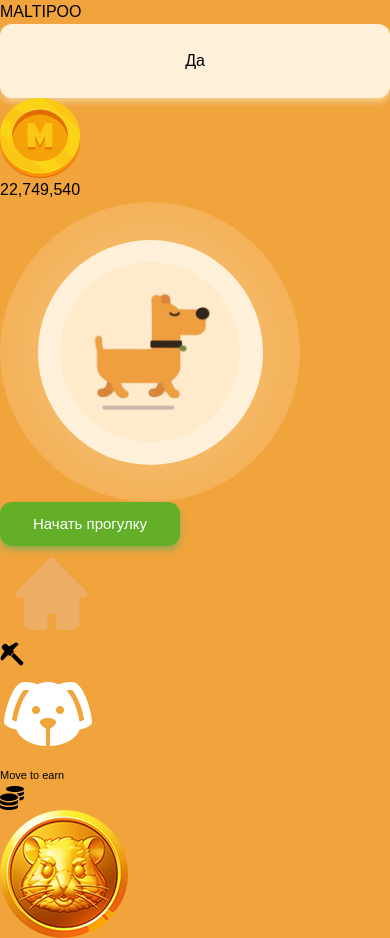
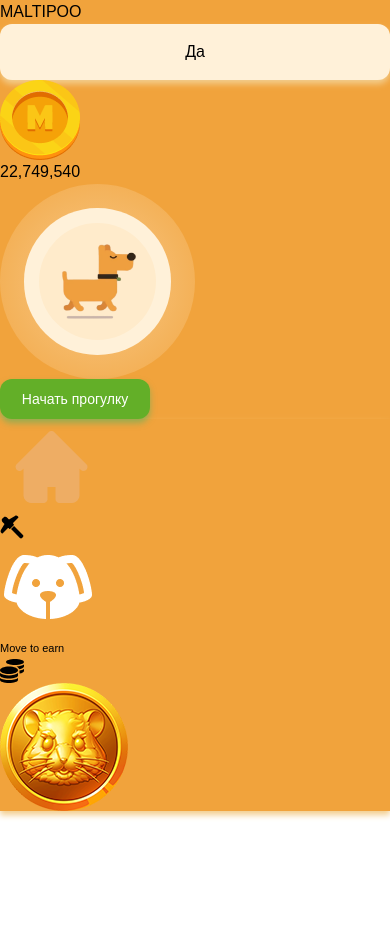
Before and after one commit to RHVM21/bot, a React (Vite) app: page / in a window 390 px wide. After the commit the page ends 844 px from the top, so only its background shows below. Built offline with nearby package versions, Linux system fonts and the light colour scheme.

Commit message:
Add files via upload

```diff
--- a/index.html
+++ b/index.html
@@ -3,7 +3,7 @@
   <head>
     <meta charset="UTF-8" />
     <link rel="icon" type="image/svg+xml" href="/vite.svg" />
-    <meta name="viewport" content="width=device-width, initial-scale=1.0" />
+    <meta name="viewport" content="width=device-width, initial-scale=1.0, maximum-scale=1.0, user-scalable=no" />
     <title>Hamster Kombat Clone</title>
   </head>
   <body>
--- a/src/App.css
+++ b/src/App.css
@@ -44,24 +44,26 @@
 
 .big-circle {
   background: radial-gradient(circle, #ffebcb89, hwb(36 80% 0% / 0.056));
-  width: 400px; /* Увеличьте размер */
-  height: 400px; /* Увеличьте размер */
+  width: 50vw; /* Adjusted to viewport width */
+  height: 50vw; /* Adjusted to viewport width */
+  max-width: 400px;
+  max-height: 400px;
 }
 
 .middle-circle {
   background: radial-gradient(circle, #FFF1D9, #FFF1D9);
-  width: 75%; /* Эти размеры можно также увеличить при необходимости */
+  width: 75%;
   height: 75%;
 }
 
 .small-circle {
   background: radial-gradient(circle, #FFEBCB, #FFEBCB);
-  width: 80%; /* Эти размеры можно также увеличить при необходимости */
+  width: 80%;
   height: 80%;
 }
 
 .small-image {
-  width: 75%; /* Эти размеры можно также увеличить при необходимости */
+  width: 75%;
   height: 75%;
   object-fit: contain;
 }
@@ -70,21 +72,20 @@
 .start-button {
   background-color: #63af28; /* Зеленый цвет по умолчанию */
   color: white;
-  padding: 16px 30px;
+  padding: 0.5rem 1.5rem;
   border: none;
   border-radius: 12px;
-  font-size: 15px;
+  font-size: 1rem;
   cursor: pointer;
   position: relative;
   box-shadow: 0 4px 6px rgba(105, 176, 89, 0.66);
-  transition: background-color 0.3s ease; /* Плавное изменение цвета */
+  transition: background-color 0.3s ease;
   display: inline-flex;
   align-items: center;
   justify-content: center;
-  width: 180px; /* Фиксированная ширина */
-  height: 44px; /* Фиксированная высота */
+  width: 180px;
+  height: 44px;
 }
-
 
 /* Кнопка для состояния "Закончить" */
 .bg-orange-500 {
@@ -95,17 +96,15 @@
   background-color: #45a049; /* Темно-зеленый цвет при наведении */
 }
 
-
 .bg-orange-500:hover {
   background-color: #e18b2d; /* Темно-оранжевый цвет при наведении */
 }
-
 
 /* Yellow rectangle styling */
 .yellow-rectangle {
   background-color: #FFF1D9;
   color: black;
-  padding: 32px 175px;
+  padding: 2rem 3rem;
   border-radius: 12px;
   text-align: center;
   box-shadow: 0 4px 6px rgb(243, 206, 142);
@@ -120,11 +119,11 @@
 /* Responsive styles */
 @media (max-width: 768px) {
   .yellow-rectangle {
-    padding: 25px 165px; /* Adjust padding for smaller screens */
+    padding: 1.5rem 2rem; /* Adjust padding for smaller screens */
   }
 
   .start-button {
-    padding: 8px 24px; /* Adjust padding for smaller screens */
+    padding: 0.5rem 1rem; /* Adjust padding for smaller screens */
   }
 
   .circle {
@@ -137,17 +136,41 @@
   }
 
   .middle-circle {
-    width: 75%; /* Увеличьте размер */
-    height: 75%; /* Увеличьте размер */
+    width: 75%;
+    height: 75%;
   }
 
   .small-circle {
-    width: 80%; /* Увеличьте размер */
-    height: 80%; /* Увеличьте размер */
+    width: 80%;
+    height: 80%;
   }
 
   .small-image {
-    width: 70%; /* Увеличьте размер */
-    height: 70%; /* Увеличьте размер */
+    width: 70%;
+    height: 70%;
   }
 }
+
+@media (max-width: 480px) {
+  .start-button {
+    font-size: 0.875rem; /* Smaller font size for very small screens */
+    width: 150px; /* Adjust button width */
+    height: 40px; /* Adjust button height */
+  }
+
+  .yellow-rectangle {
+    padding: 1rem 1.5rem; /* Further adjust padding */
+  }
+
+  .big-circle {
+    max-width: 250px; /* Further reduce size for very small screens */
+    max-height: 250px; /* Further reduce size for very small screens */
+  }
+}
+
+/* Disable zooming on mobile devices */
+@viewport {
+  zoom: 1;
+  width: device-width;
+  initial-scale: 1;
+}
```
